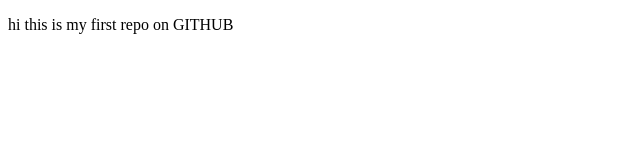
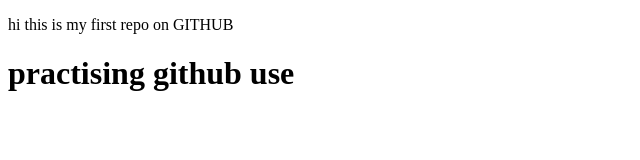
Before and after one commit to kishan8250singh/LOCALREPO, a plain HTML site: page index.html in a window 1280 px wide. Shown: the whole page, without its empty margins (0-640 px from the left). Drawn offline with Linux system fonts and the light colour scheme.

Commit message:
new heading

```diff
--- a/index.html
+++ b/index.html
@@ -7,5 +7,6 @@
 </head>
 <body>
     <p>hi this is my first repo on GITHUB </p>
+    <h1>practising github use </h1>
 </body>
 </html>
```
